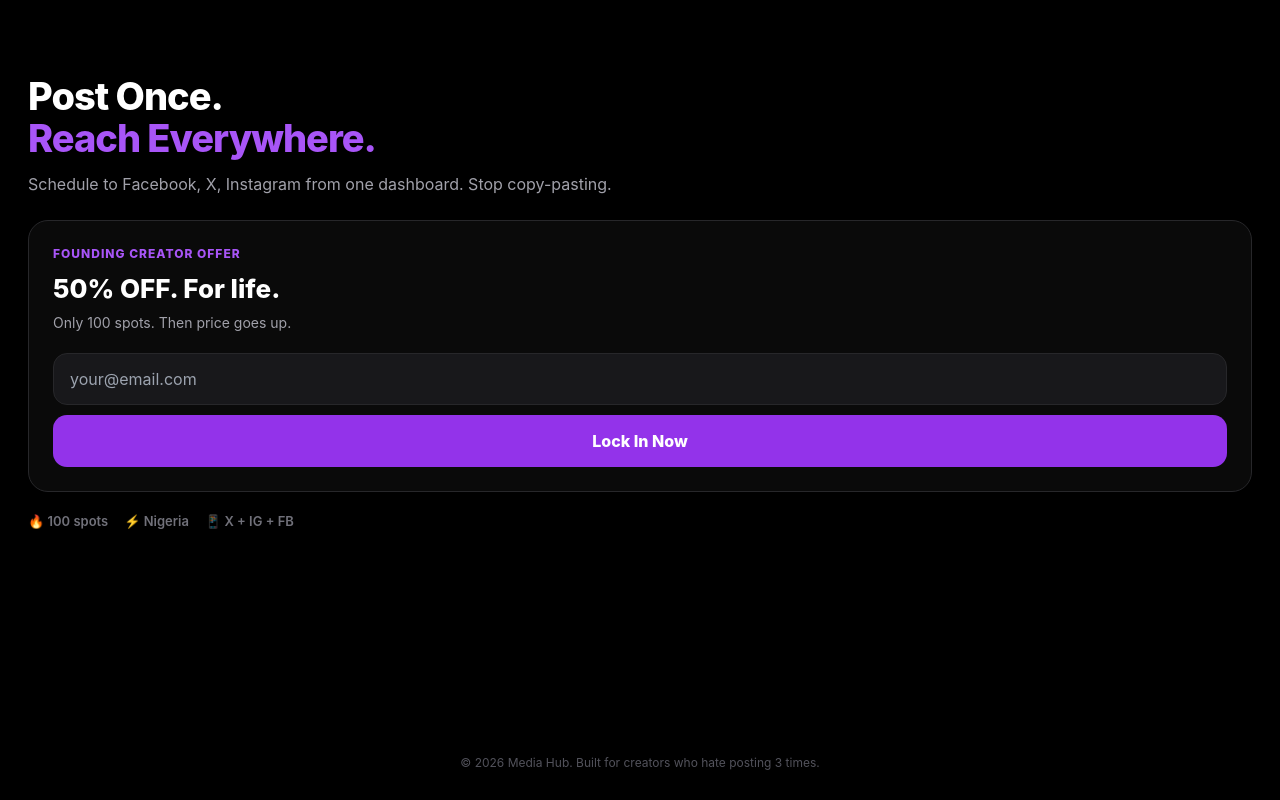
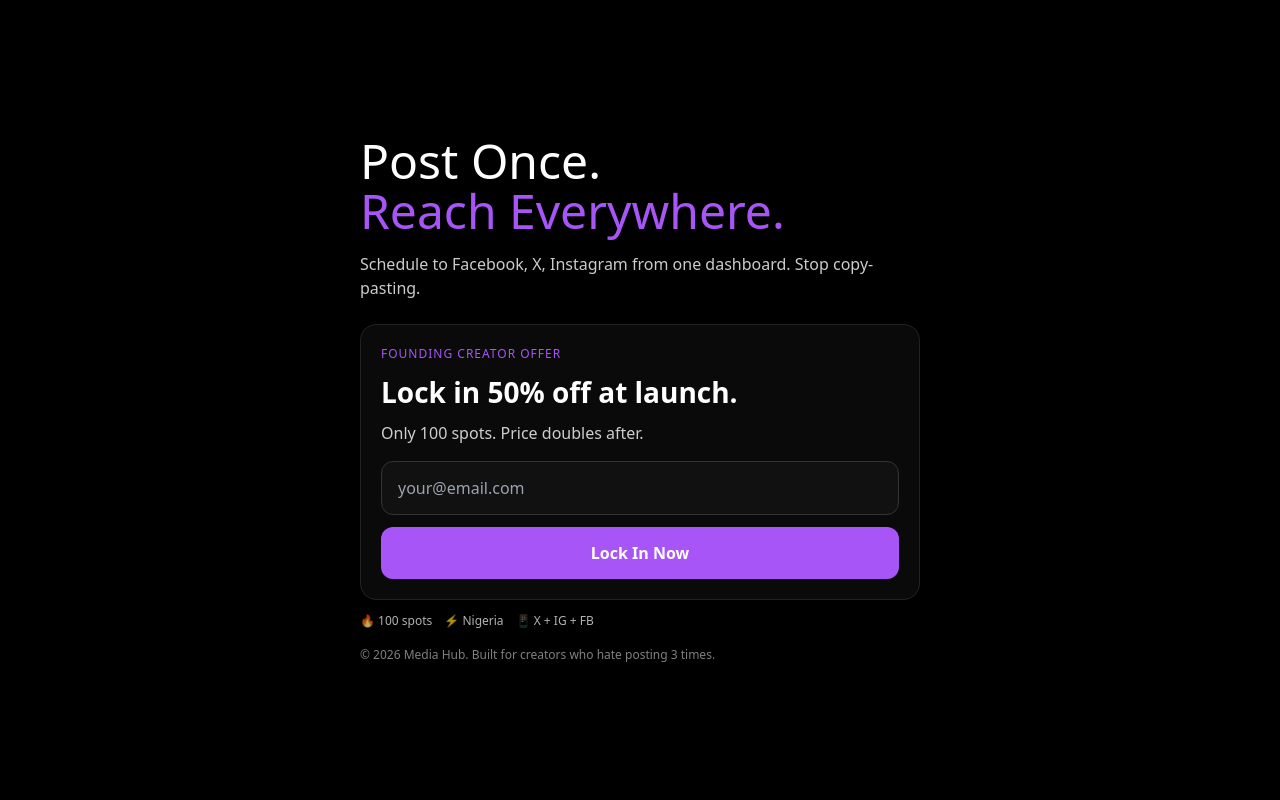
Before and after one commit to solomonenyinnaya14-a11y/Media-Hub, a Next.js app: page / in a window 1280 px wide. Built offline with nearby package versions, Linux system fonts and the light colour scheme.

Commit message:
Update page.tsx

```diff
--- a/app/page.tsx
+++ b/app/page.tsx
@@ -1,63 +1,74 @@
-'use client'
-import { useState } from 'react'
+'use client';
+import { useState } from 'react';
 
 export default function Page() {
-  const [email, setEmail] = useState('')
-  const [msg, setMsg] = useState('')
+  const [email, setEmail] = useState('');
+  const [status, setStatus] = useState<'idle' | 'loading' | 'ok'>('idle');
 
-  const submit = async (e: any) => {
-    e.preventDefault()
-    setMsg('Adding...')
+  async function join(e: React.FormEvent) {
+    e.preventDefault();
+    if (!email) return;
+    setStatus('loading');
     const res = await fetch('/api/waitlist', {
       method: 'POST',
       headers: { 'Content-Type': 'application/json' },
-      body: JSON.stringify({ email })
-    })
-    const data = await res.json()
-    if (res.ok) {
-      setMsg('✅ Locked in. 50% off secured forever')
-      setEmail('')
-    } else {
-      setMsg(data.error?.includes('duplicate') ? 'You’re already on the list ✅' : 'Try again')
-    }
+      body: JSON.stringify({ email }),
+    });
+    if (res.ok) setStatus('ok');
+    else setStatus('idle');
   }
 
   return (
-    <main style={{background:'#000',color:'#fff',minHeight:'100dvh',fontFamily:'-apple-system,BlinkMacSystemFont,sans-serif',padding:28,display:'flex',flexDirection:'column'}}>
-      <div style={{marginTop:48}}>
-        <h1 style={{fontSize:38,lineHeight:1.1,fontWeight:800,letterSpacing:'-1px'}}>
-          Post Once.<br/><span style={{color:'#A855F7'}}>Reach Everywhere.</span>
+    <main style={{minHeight:'100vh',background:'#000',color:'#fff',display:'flex',alignItems:'center',justifyContent:'center',padding:24}}>
+      <div style={{maxWidth:560,width:'100%'}}>
+        <h1 style={{fontSize:48,lineHeight:1.05,margin:'0 0 16px'}}>
+          Post Once. <br />
+          <span style={{color:'#a855f7'}}>Reach Everywhere.</span>
         </h1>
-        <p style={{color:'#A1A1AA',fontSize:16,marginTop:12,lineHeight:1.5}}>
+        <p style={{opacity:.8,margin:'0 0 24px'}}>
           Schedule to Facebook, X, Instagram from one dashboard. Stop copy-pasting.
         </p>
+
+        <div style={{background:'#0a0a0a',border:'1px solid #222',borderRadius:16,padding:20}}>
+          <div style={{fontSize:12,letterSpacing:1,color:'#a855f7',marginBottom:8}}>
+            FOUNDING CREATOR OFFER
+          </div>
+          <div style={{fontSize:28,fontWeight:800,marginBottom:8}}>
+            Lock in 50% off at launch.
+          </div>
+          <div style={{opacity:.8,marginBottom:16}}>
+            Only 100 spots. Price doubles after.
           </div>
 
-      <div style={{background:'#0A0A0A',border:'1px solid #27272A',borderRadius:20,padding:24,marginTop:24}}>
-        <p style={{color:'#A855F7',fontWeight:800,fontSize:12,letterSpacing:'1px'}}>FOUNDING CREATOR OFFER</p>
-        <p style={{fontSize:26,fontWeight:800,marginTop:6}}>50% OFF. For life.</p>
-        <p style={{color:'#A1A1AA',fontSize:14,marginTop:4}}>Only 100 spots. Then price goes up.</p>
-
-        <form onSubmit={submit} style={{marginTop:20}}>
+          <form onSubmit={join} style={{display:'grid',gap:12}}>
             <input
-            type="email" required value={email} onChange={e=>setEmail(e.target.value)}
+              type="email"
+              required
               placeholder="your@email.com"
-            style={{width:'100%',height:52,borderRadius:14,background:'#18181B',border:'1px solid #27272A',color:'#fff',padding:'0 16px',fontSize:16}}
+              value={email}
+              onChange={e=>setEmail(e.target.value)}
+              style={{padding:'14px 16px',borderRadius:12,border:'1px solid #333',background:'#111',color:'#fff',fontSize:16}}
             />
-          <button style={{width:'100%',height:52,marginTop:10,borderRadius:14,background:'#9333EA',color:'#fff',fontWeight:800,border:'none',fontSize:16}}>
-            Lock In Now
+            <button disabled={status==='loading'} style={{padding:'14px 16px',borderRadius:12,border:0,background:'#a855f7',color:'#fff',fontWeight:700,fontSize:16,cursor:'pointer'}}>
+              {status==='loading' ? 'Adding...' : 'Lock In Now'}
             </button>
-          {msg && <p style={{marginTop:12,color:'#A855F7',fontSize:14,fontWeight:700,textAlign:'center'}}>{msg}</p>}
+            {status==='ok' && (
+              <div style={{fontSize:14,color:'#a855f7',display:'flex',gap:8,alignItems:'center'}}>
+                ✅ Locked in. 50% off reserved for you at launch
+              </div>
+            )}
           </form>
         </div>
 
-      <div style={{marginTop:20,display:'flex',gap:16,color:'#71717A',fontSize:13,fontWeight:600}}>
-        <span>🔥 100 spots</span><span>⚡ Nigeria</span><span>📱 X + IG + FB</span>
+        <div style={{display:'flex',gap:12,opacity:.7,fontSize:12,marginTop:12}}>
+          <div>🔥 100 spots</div>
+          <div>⚡ Nigeria</div>
+          <div>📱 X + IG + FB</div>
         </div>
-
-      <p style={{textAlign:'center',color:'#52525B',fontSize:12,marginTop:'auto',paddingTop:24}}>
+        <p style={{opacity:.5,fontSize:12,marginTop:16}}>
           © 2026 Media Hub. Built for creators who hate posting 3 times.
         </p>
+      </div>
     </main>
-  )
+  );
 }
```
Lines whose indentation alone changed are shown as unchanged.
